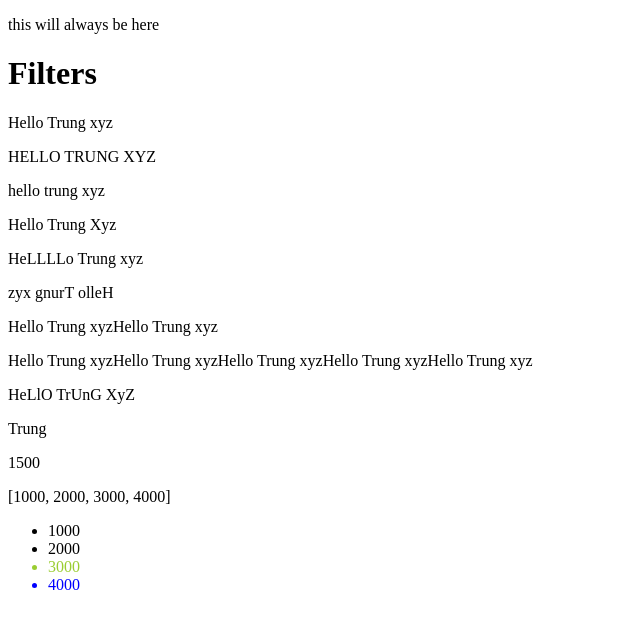
After one commit to dangtrantrung/Flask-project, a Flask app: page /filters in a window 1280 px wide. The commit adds this page. Shown: the top 629 px of the page, without its empty margins (0-640 px from the left). Run offline with Flask 3, Linux system fonts and the light colour scheme.

Commit message:
Jinja2 filters

```diff
--- a/app.py
+++ b/app.py
@@ -17,6 +17,25 @@ def other():
     myresult=10+500
     mylist=[100,200,300,400]
     return render_template('other.html',myvalue=myvalue,myresult=myresult,mylist=mylist)
+
+@app.route('/filters')
+def filters():
+    # return "<h1> Flask AI Web App </h1>"
+    myvalue='Trung'
+    myresult=1000+500
+    mylist=[1000,2000,3000,4000]
+    some_text='Hello Trung xyz'
+    return render_template('filters.html',some_text=some_text,myvalue=myvalue,myresult=myresult,mylist=mylist)
+
+@app.template_filter('reverse_string')
+def reverse_string(s):
+    return s[::-1]
+@app.template_filter('repeat')
+def repeat(s,times=2):
+    return s*times
+@app.template_filter('alternate_case')
+def alternate_case(s):
+    return ''.join([c.upper() if i%2==0 else c.lower() for i,c in enumerate(s)])
 
 @app.route('/hello',methods=['POST','GET','PUT','DELETE'])
 # $ curl -i http://127.0.0.1:9999/hello - response header
--- a/templates/base.html
+++ b/templates/base.html
@@ -11,8 +11,9 @@
 </head>
 
 <body>
+    <nav></nav>
     <p>this will always be here</p>
-    <nav></nav>
+
     {%block content%}Default value for block content{%endblock%}
 </body>
 
--- /dev/null
+++ b/templates/filters.html
@@ -0,0 +1,27 @@
+{% extends "base.html"%} {%block title%}Filters Page{%endblock%} {%block content%}
+
+<h1>Filters</h1>
+<p>{{some_text}}</p>
+<p>{{some_text|upper}}</p>
+<p>{{some_text|lower}}</p>
+<p>{{some_text|title}}</p>
+<p>{{some_text|replace('l','LL')}}</p>
+<p>{{some_text|reverse_string}}</p>
+<p>{{some_text|repeat(2)}}</p>
+<p>{{some_text|repeat(5)}}</p>
+<p>{{some_text|alternate_case}}</p>
+
+<p>{{myvalue}}</p>
+<p>{{myresult}}</p>
+<p>{{mylist}}</p>
+<ul>
+    {% for item in mylist%} {%if item==3000%}
+    <li style="color: yellowgreen;">{{item}}</li>
+    {%elif item==4000%}
+    <li style="color: blue;">{{item}}</li>
+    {%else%}
+
+    <li>{{item}}</li>
+    {%endif%} {%endfor%}
+</ul>
+{%endblock%}
```
